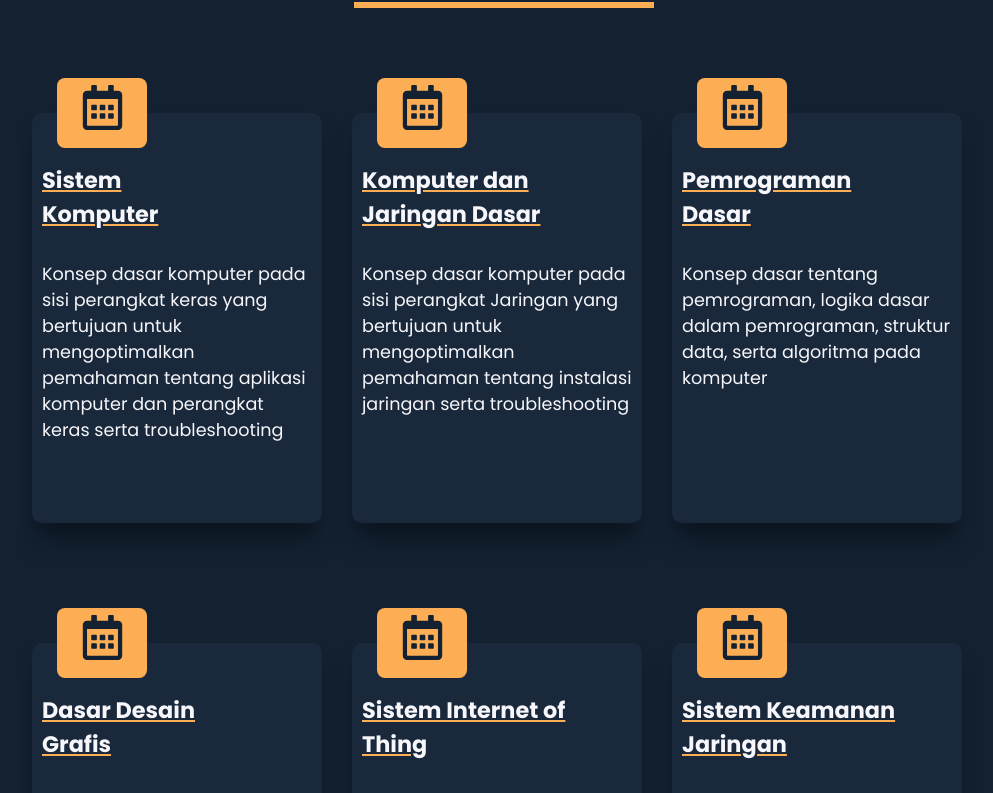
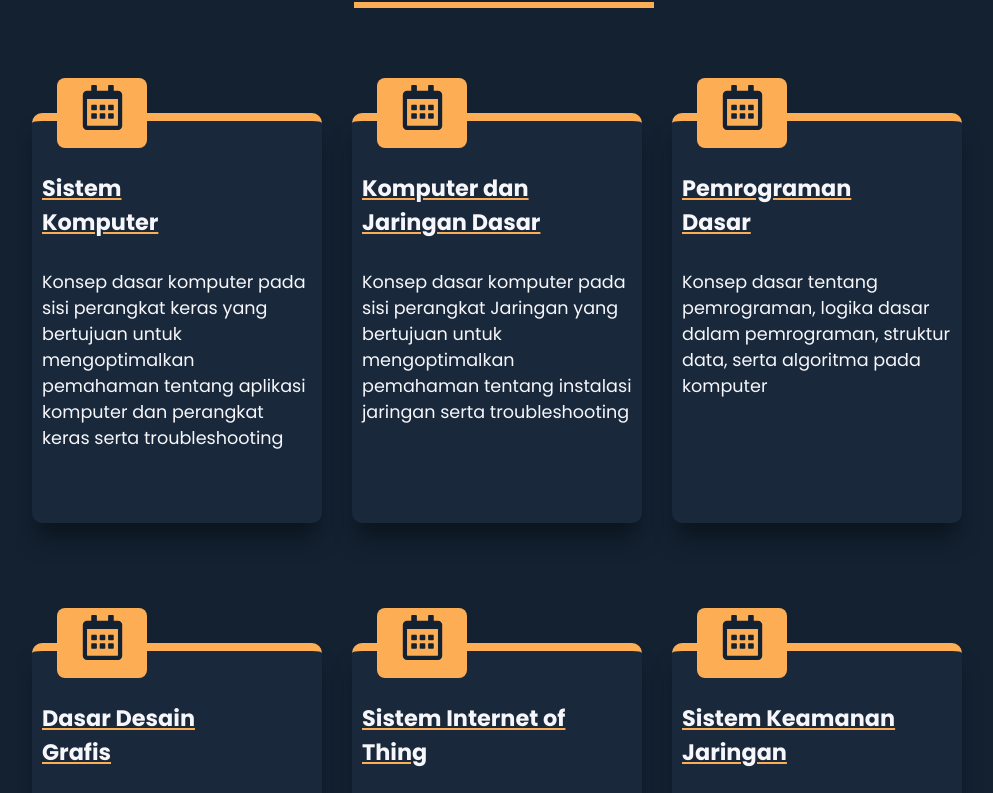
Before and after one commit to NAoHR/detailku-sija, a Next.js app: page / in a window 1280 px wide. Shown: the part 1307-2100 px from the top of the page, without its empty margins (136-1129 px from the left). Built offline with nearby package versions, Linux system fonts and the light colour scheme.

Commit message:
add orange top border

```diff
--- a/styles/components-css/Subject_card.module.css
+++ b/styles/components-css/Subject_card.module.css
@@ -34,6 +34,8 @@
     margin-top: 50px;
     border-radius: 10px;
     box-shadow: rgba(0, 0, 0, 0.37) 0px 20px 25px -5px, rgba(0, 0, 0, 0.04) 0px 10px 10px -5px;
+    /* border-bottom: 5px solid var(--orange); */
+    border-top: 8px solid var(--orange);
 }
 .lovelY_icon_wrapper{
     font-size: 45px;
```
